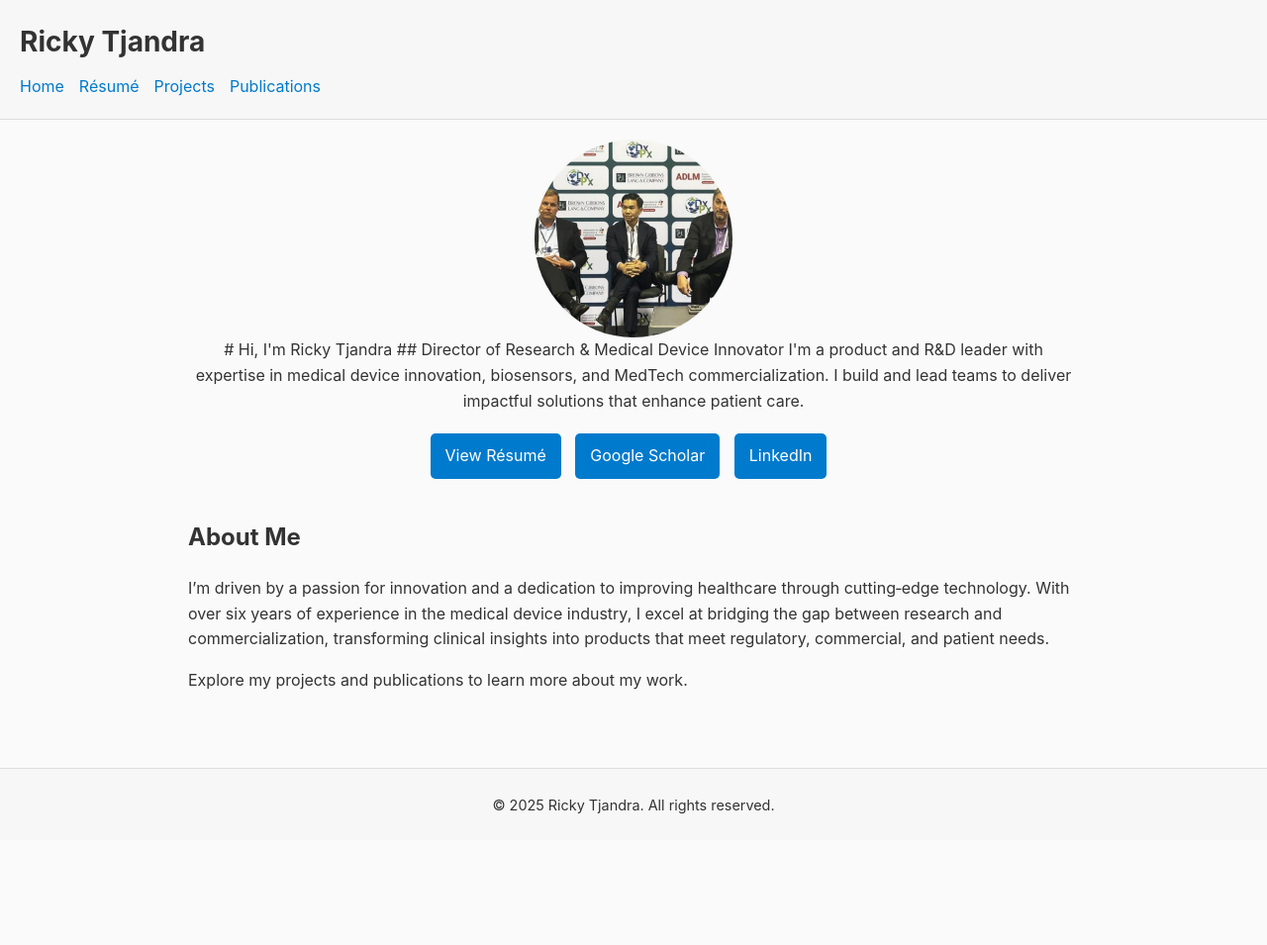
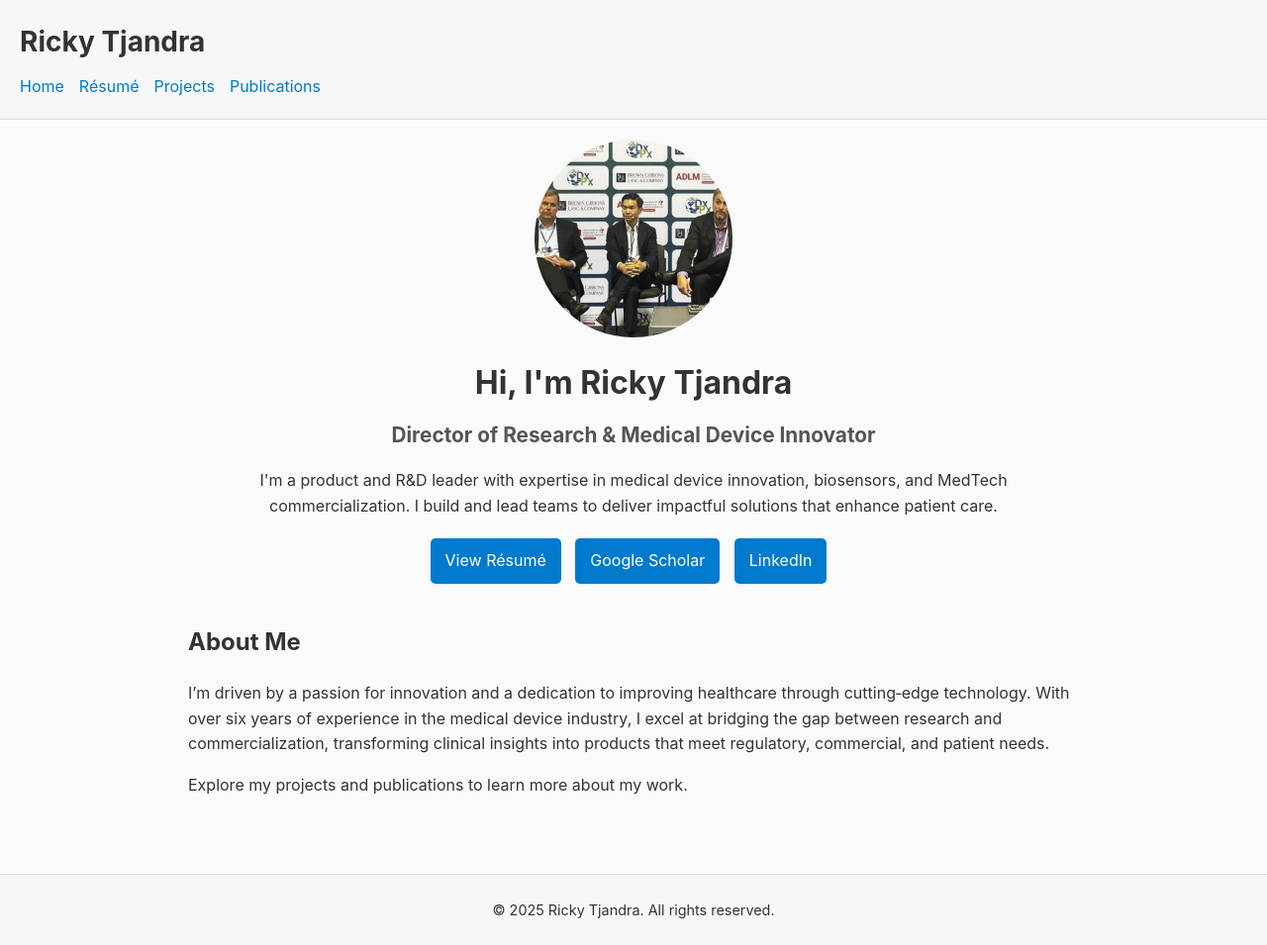
Before and after one commit to r2tjandr/personal-website, a Jekyll site: the page built from index.md, in a window 1280 px wide. Shown: the whole page at 99% size. Built offline with Jekyll 4.4.1, drawn with Linux system fonts in a browser that asks for light colours; before the commit the page ends 900 px from its top, so only the background shows below that.

Commit message:
Fix markdown formatting in hero section

```diff
--- a/index.md
+++ b/index.md
@@ -5,13 +5,14 @@ permalink: /
 ---
 
 <div class="hero">
-<img src="{{ '/assets/profile.jpg' | relative_url }}" alt="Profile Picture" class="profile" />
+  <!-- Use HTML tags instead of Markdown inside the hero so Jekyll renders correctly -->
+  <img src="{{ '/assets/profile.jpg' | relative_url }}" alt="Profile Picture" class="profile" />
 
-  # Hi, I'm Ricky Tjandra
-
-  ## Director of Research & Medical Device Innovator
-
-  I'm a product and R&D leader with expertise in medical device innovation, biosensors, and MedTech commercialization. I build and lead teams to deliver impactful solutions that enhance patient care.
+  <h1>Hi, I'm Ricky Tjandra</h1>
+  <h2>Director of Research &amp; Medical Device Innovator</h2>
+  <p>
+    I'm a product and R&amp;D leader with expertise in medical device innovation, biosensors, and MedTech commercialization. I build and lead teams to deliver impactful solutions that enhance patient care.
+  </p>
 
   <div class="buttons">
     <a href="{{ '/resume' | relative_url }}">View Résumé</a>
```
